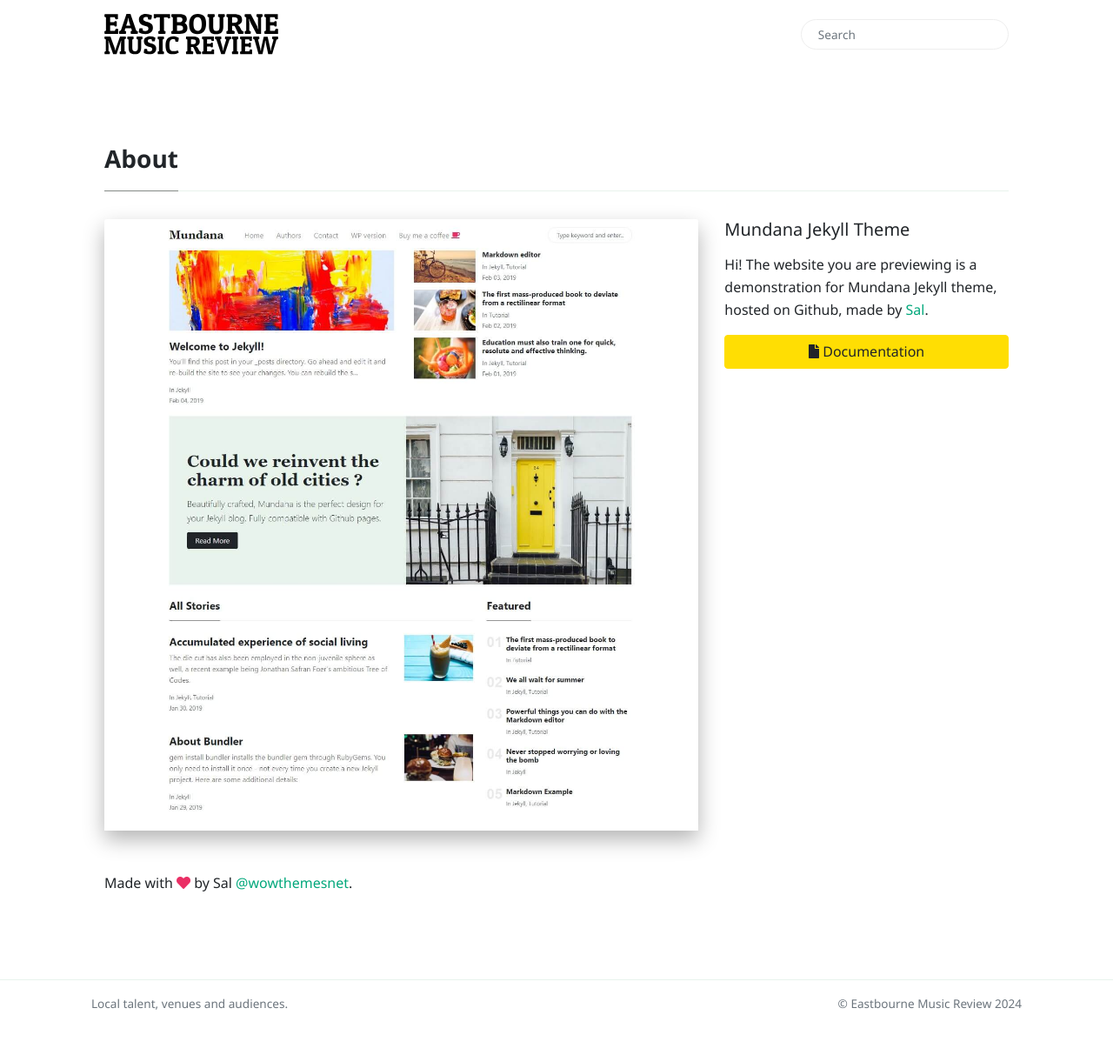
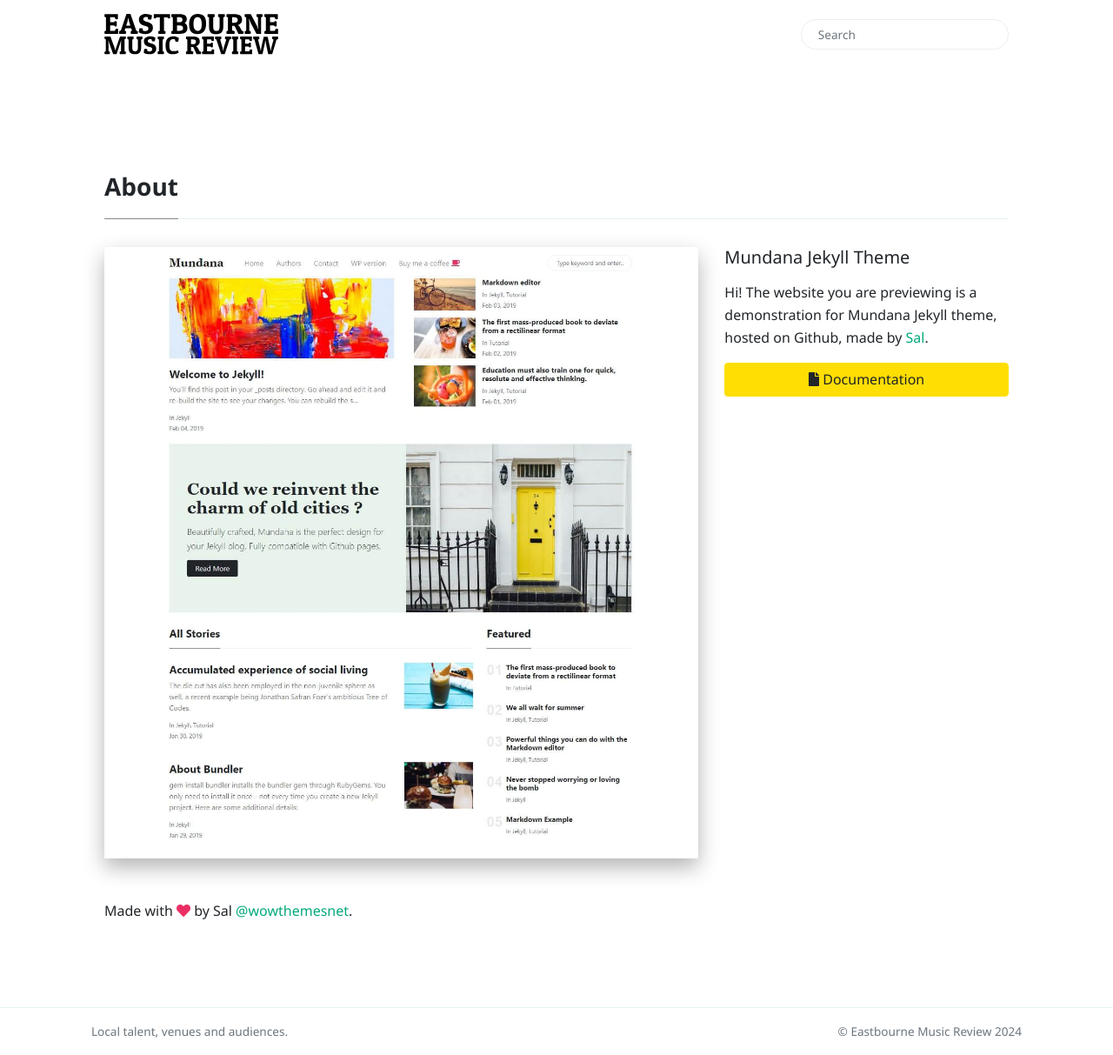
Before and after one commit to johnhayn-es/ebreview, a Jekyll site: the page built from _pages/about.md, in a window 1280 px wide and 1213 px high. Shown: the whole window at 87% size. Built offline with Jekyll 4.4.1, drawn with Linux system fonts in a browser that asks for light colours; nearby versions of some CDN libraries; some web fonts are replaced; comment, search, counter and statistics services are not loaded.

Commit message:
Update theme.css

```diff
--- a/assets/css/theme.css
+++ b/assets/css/theme.css
@@ -7,11 +7,11 @@ body {
 	padding-top:69.75px;
 }
 .site-content {
-	margin-top:6em;
+	margin-top:8em;
 	min-height:400px;
 }
 .remove-site-content-margin {
-	margin-top:-6em;
+	margin-top:-8em;
 }
 img {
 	max-width:100%;
```
